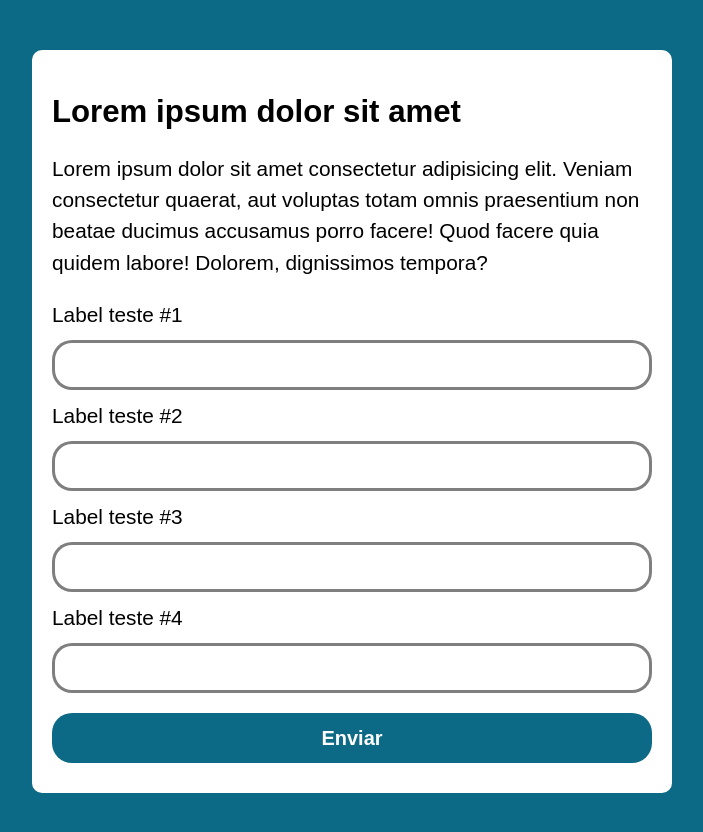
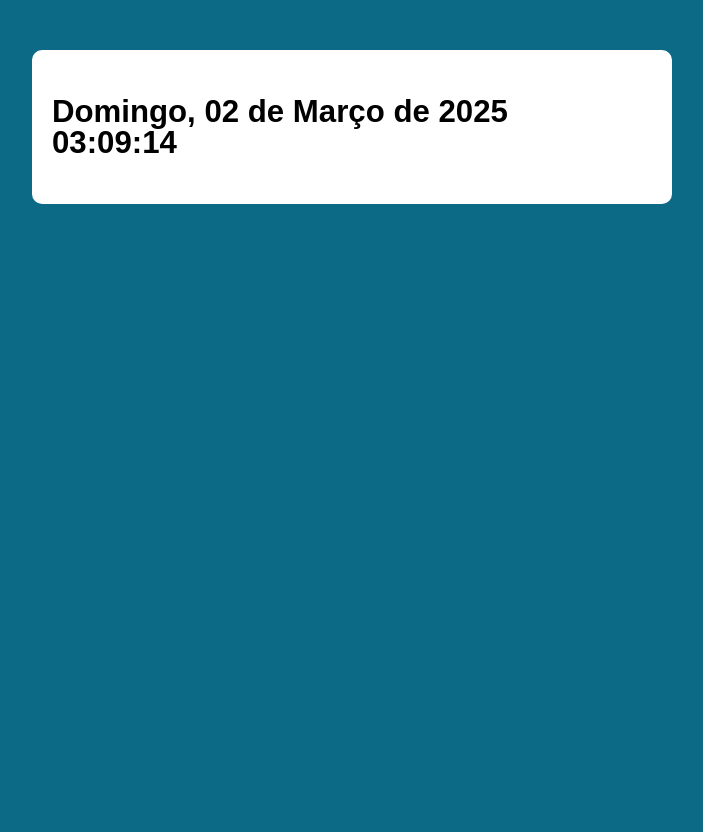
Before and after one commit to Alissonaraujodev/Curso-JS-TS-Full-Stack-LuizOtavioMiranda, a plain HTML site: page javaScriptBasico/javaScript/exercicios/date/index.html in a window 1280 px wide. Shown: the whole page, without its empty margins (288-991 px from the left). After the commit the page ends 800 px from the top, so only its background shows below. Drawn offline with Linux system fonts and the light colour scheme; files that its build step writes are made by us from their sources.

Commit message:
resolução de exercício com Date.

```diff
--- a/javaScriptBasico/javaScript/exercicios/date/css/style.css
+++ /dev/null
@@ -1,60 +0,0 @@
-:root{
-    --primary-color: rgb(12, 106, 134);
-    --primary-color-dark: rgb(9, 48, 56);
-}
-
-*{
-    box-sizing: border-box;
-    outline: 0;
-}
-
-body{
-    margin: 0;
-    padding: 0;
-    background: var(--primary-color);
-    font-family: Arial, Helvetica, sans-serif;
-    font-size: 1.3em;
-    line-height: 1.5em;
-}
-
-.container{
-    max-width: 640px;
-    margin: 50px auto;
-    background-color: #fff;
-    padding: 20px;
-    border-radius: 10px;
-}
-
-form input, form label, form button {
-    display: block;
-    width: 100%;
-    margin-bottom: 10px;
-}
-
-form input{
-    font-size: 24px;
-    height: 50px;
-    padding: 0 20px;
-    border: 3px solid rgba(0, 0, 0, .5);
-    border-radius: 20px;
-}
-
-form input:focus{
-    outline: 1px solid var(--primary-color);
-}
-
-form button{
-    border: none;
-    background: var(--primary-color);
-    color: #fff;
-    font-size: 20px;
-    font-weight: 700;
-    height: 50px;
-    cursor: pointer;
-    border-radius: 20px;
-    margin-top: 20px;
-}
-
-form button:hover{
-    background: var(--primary-color-dark);
-}
--- a/javaScriptBasico/javaScript/exercicios/date/index.html
+++ b/javaScriptBasico/javaScript/exercicios/date/index.html
@@ -5,38 +5,17 @@
     <meta charset="UTF-8">
     <meta name="viewport" content="width=device-width, initial-scale=1.0">
     <title>Modelo</title>
-    <link rel="stylesheet" href="./assets/css/style.css">
+    <link rel="stylesheet" href="style.css">
 </head>
 
 <body>
 
     <section class="container">
-        <h1> Lorem ipsum dolor sit amet </h1>
-        <p>
-            Lorem ipsum dolor sit amet consectetur adipisicing elit. Veniam consectetur quaerat, aut voluptas totam
-            omnis praesentium non beatae ducimus accusamus porro facere! Quod facere quia quidem labore! Dolorem,
-            dignissimos tempora?
-        </p>
+        <h1 id="data"></h1>
 
-        <form action="">
-            <label for="input-teste-1">Label teste #1</label>
-            <input type="text" id="input-teste-1">
-
-            <label for="input-teste-2">Label teste #2</label>
-            <input type="text" id="input-teste-2">
-
-            <label for="input-teste-3">Label teste #3</label>
-
-            <input type="text" id="input-teste-3">
-
-            <label for="input-teste-4">Label teste #4</label>
-            <input type="text" id="input-teste-4">
-
-            <button>Enviar</button>
-        </form>
     </section>
 
-    <script src="./assets/js/main.js"></script>
+    <script src="main.js"></script>
 </body>
 
 </html>
--- /dev/null
+++ b/javaScriptBasico/javaScript/exercicios/date/main.js
@@ -0,0 +1,36 @@
+let dataCompleta = document.querySelector('#data');
+
+function obterDiaDaSemanaTexto(diaSemana){
+    const diasSemana = ['Domingo', 'Segunda', 'Terça', 'Quarta', 'Quinta', 'Sexta', 'Sábado'];
+    return diasSemana[diaSemana];
+}
+
+function obterMesTexto(mes){
+    const meses = ['Janeiro', 'Fevereiro', 'Março', 'Abril', 'Maio', 'Junho', 'Julho',
+        'Agosto', 'Setembro', 'Outubro', 'Novembro', 'Dezembro'
+    ]
+    return meses[mes]
+}
+
+function zero(num){
+    return num >= 10 ? num : `0${num}`;
+}
+
+function atualizarHora(){
+    const data = new Date();
+    const diaSemana = data.getDay();
+    const dia = zero(data.getDate());
+    const mes = data.getMonth();
+    const ano = data.getFullYear();
+    const hora = zero(data.getHours());
+    const minutos = zero(data.getMinutes());
+    const segundos = zero(data.getSeconds());
+
+    const diaSemanaTexto = obterDiaDaSemanaTexto(diaSemana);
+    const mesTexto = obterMesTexto(mes);
+
+   dataCompleta.innerHTML =  `${diaSemanaTexto}, ${dia} de ${mesTexto} de ${ano}</br>${hora}:${minutos}:${segundos}`;
+}
+
+setInterval(atualizarHora, 1000);
+atualizarHora();
--- /dev/null
+++ b/javaScriptBasico/javaScript/exercicios/date/style.css
@@ -0,0 +1,26 @@
+:root{
+    --primary-color: rgb(12, 106, 134);
+    --primary-color-dark: rgb(9, 48, 56);
+}
+
+*{
+    box-sizing: border-box;
+    outline: 0;
+}
+
+body{
+    margin: 0;
+    padding: 0;
+    background: var(--primary-color);
+    font-family: Arial, Helvetica, sans-serif;
+    font-size: 1.3em;
+    line-height: 1.5em;
+}
+
+.container{
+    max-width: 640px;
+    margin: 50px auto;
+    background-color: #fff;
+    padding: 20px;
+    border-radius: 10px;
+}
```
Also changed, not shown: javaScriptBasico/javaScript/exercicios/date/js/main.js (deleted).
